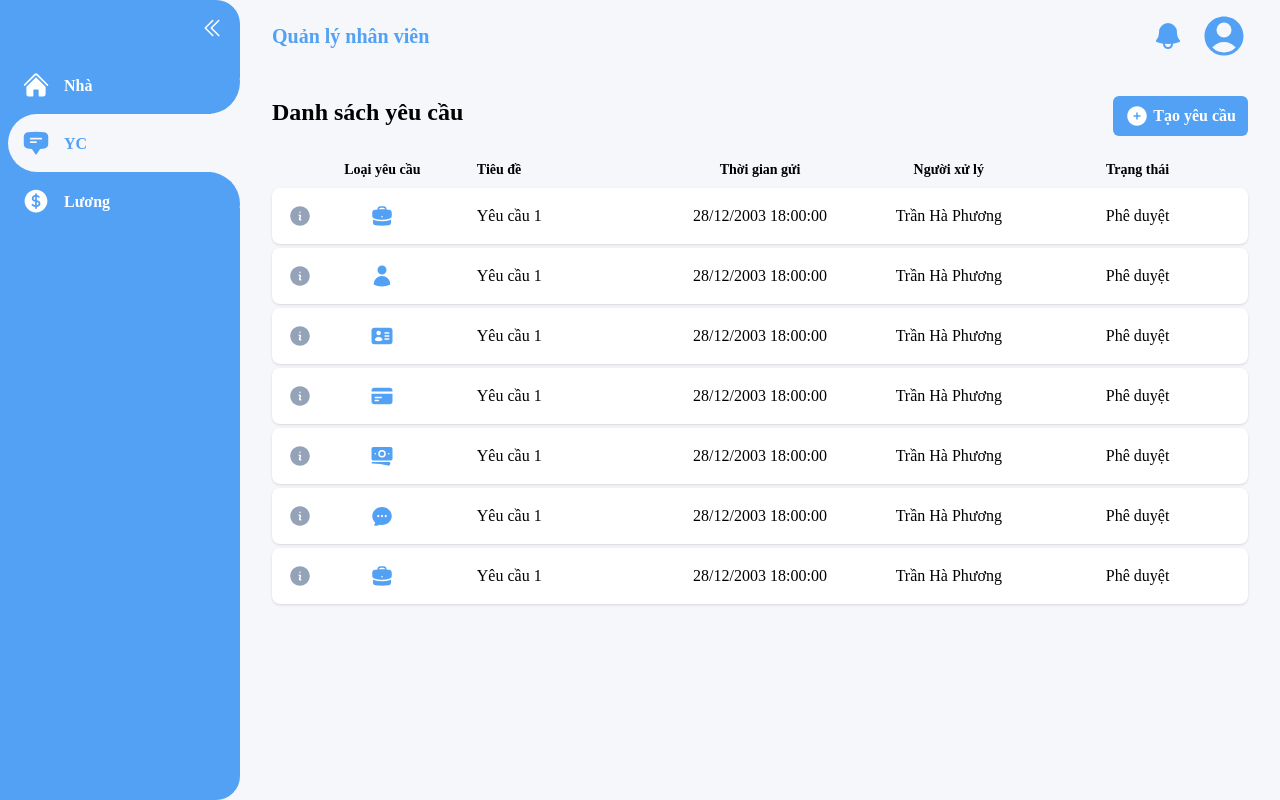
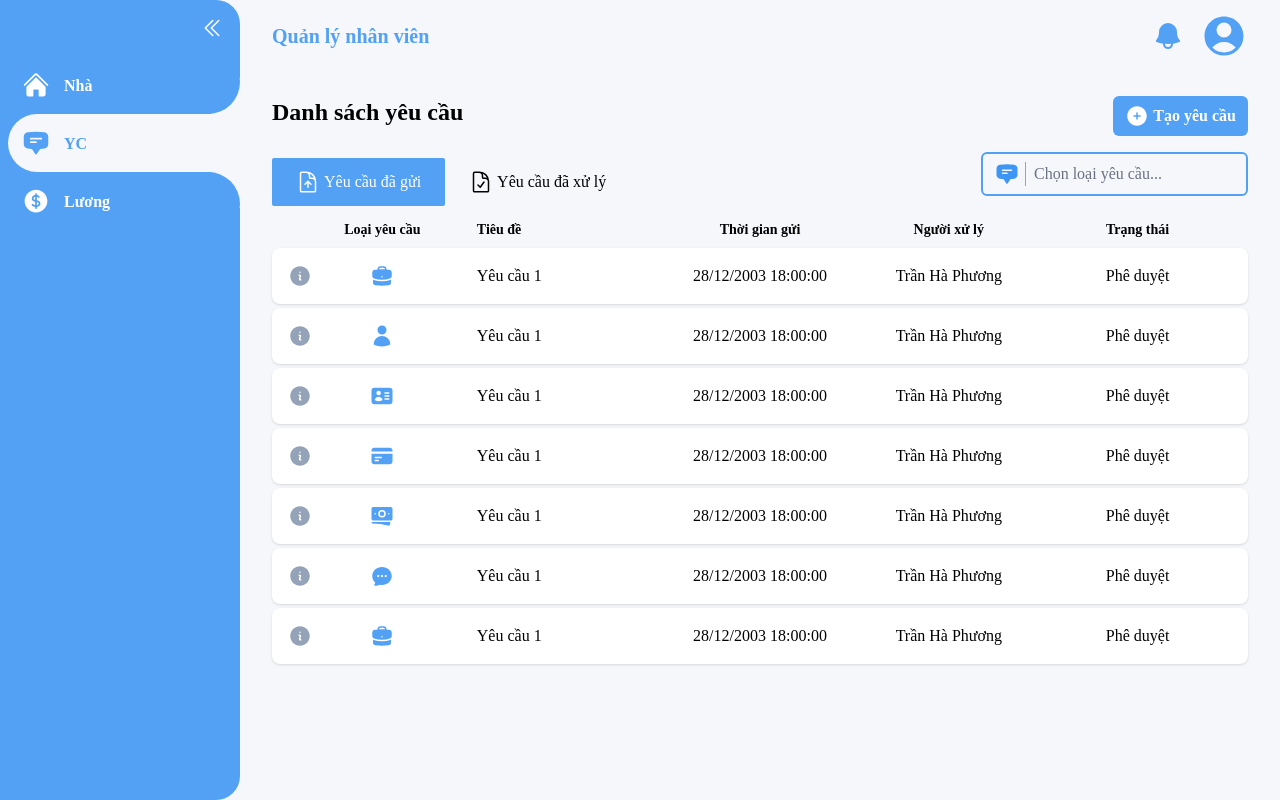
Before and after one commit to vmtuan12/DemoOOAD, a Vue app in the folder dashboard_template/: page /request in a window 1280 px wide. Built offline with nearby package versions, Linux system fonts and the light colour scheme; a web font is replaced by a local one.

Commit message:
add pick request and request type client side

```diff
--- a/dashboard_template/src/components/UI/IconInput.vue
+++ b/dashboard_template/src/components/UI/IconInput.vue
@@ -98,7 +98,7 @@ onMounted(() => {
             :disabled="disabled"
             @focusout="$emit('focusout')"
             @focusin="$emit('focus')"
-            class="placeholder:text-gray-500 w-full"
+            class="placeholder:text-gray-500 w-full bg-transparent"
         />
     </div>
 </template>
--- a/dashboard_template/src/components/UI/Request/RequestPicker.vue
+++ b/dashboard_template/src/components/UI/Request/RequestPicker.vue
@@ -2,7 +2,7 @@
 import { ref } from 'vue';
 import IconInput from '../IconInput.vue';
 
-const emits = defineEmits(['bindType']);
+const emits = defineEmits(['emitBindType']);
 
 const openPopup = ref(false);
 
@@ -11,11 +11,7 @@ const type = ref(null);
 const bindType = (val) => {
     type.value = val;
     openPopup.value = false;
-};
-
-const unbind = () => {
-    type.value = null;
-    openPopup.value = false;
+    emits('emitBindType', val);
 };
 </script>
 
@@ -26,40 +22,40 @@ const unbind = () => {
                 <path fill-rule="evenodd" d="M4.848 2.771A49.144 49.144 0 0112 2.25c2.43 0 4.817.178 7.152.52 1.978.292 3.348 2.024 3.348 3.97v6.02c0 1.946-1.37 3.678-3.348 3.97a48.901 48.901 0 01-3.476.383.39.39 0 00-.297.17l-2.755 4.133a.75.75 0 01-1.248 0l-2.755-4.133a.39.39 0 00-.297-.17 48.9 48.9 0 01-3.476-.384c-1.978-.29-3.348-2.024-3.348-3.97V6.741c0-1.946 1.37-3.68 3.348-3.97zM6.75 8.25a.75.75 0 01.75-.75h9a.75.75 0 010 1.5h-9a.75.75 0 01-.75-.75zm.75 2.25a.75.75 0 000 1.5H12a.75.75 0 000-1.5H7.5z" clip-rule="evenodd" />
             </svg>
         </IconInput>
-        <div v-if="openPopup" class="absolute z-50 bg-white w-full max-h-24 overflow-y-scroll rounded-[4px] shadow-md mt-1 shadow-[#3d96f5]/40">
-            <div class="flex items-center my-2 px-1 mx-2 py-1.5 rounded-sm transition-colors hover:bg-[#f34971]/20" @click="unbind()">
+        <div v-if="openPopup" class="absolute z-50 bg-white w-full max-h-40 overflow-y-scroll rounded-[4px] shadow-md mt-1 shadow-[#3d96f5]/40">
+            <div class="flex items-center my-2 px-1 mx-2 py-1.5 rounded-sm transition-colors hover:bg-[#f34971]/20" @click="bindType(null)">
                 <svg xmlns="http://www.w3.org/2000/svg" viewBox="0 0 24 24" fill="currentColor" class="w-6 h-6 text-[#f34971]">
                     <path fill-rule="evenodd" d="M12 2.25c-5.385 0-9.75 4.365-9.75 9.75s4.365 9.75 9.75 9.75 9.75-4.365 9.75-9.75S17.385 2.25 12 2.25zm-1.72 6.97a.75.75 0 10-1.06 1.06L10.94 12l-1.72 1.72a.75.75 0 101.06 1.06L12 13.06l1.72 1.72a.75.75 0 101.06-1.06L13.06 12l1.72-1.72a.75.75 0 10-1.06-1.06L12 10.94l-1.72-1.72z" clip-rule="evenodd" />
                 </svg>
                 <span class="ml-4 font-semibold">Bỏ chọn</span>
             </div>
-            <div class="flex items-center my-2 px-1 mx-2 py-1.5 rounded-sm transition-colors hover:bg-[#3d96f5]/20" @click="bindType('Yêu cầu công việc')">
+            <div class="flex items-center my-2 px-1 mx-2 py-1.5 rounded-sm transition-colors hover:bg-[#3d96f5]/20" @click="bindType('CONG_VIEC')">
                 <svg xmlns="http://www.w3.org/2000/svg" viewBox="0 0 24 24" fill="currentColor" class="w-6 h-6 text-[#3d96f5]">
                     <path fill-rule="evenodd" d="M7.5 5.25a3 3 0 013-3h3a3 3 0 013 3v.205c.933.085 1.857.197 2.774.334 1.454.218 2.476 1.483 2.476 2.917v3.033c0 1.211-.734 2.352-1.936 2.752A24.726 24.726 0 0112 15.75c-2.73 0-5.357-.442-7.814-1.259-1.202-.4-1.936-1.541-1.936-2.752V8.706c0-1.434 1.022-2.7 2.476-2.917A48.814 48.814 0 017.5 5.455V5.25zm7.5 0v.09a49.488 49.488 0 00-6 0v-.09a1.5 1.5 0 011.5-1.5h3a1.5 1.5 0 011.5 1.5zm-3 8.25a.75.75 0 100-1.5.75.75 0 000 1.5z" clip-rule="evenodd" />
                     <path d="M3 18.4v-2.796a4.3 4.3 0 00.713.31A26.226 26.226 0 0012 17.25c2.892 0 5.68-.468 8.287-1.335.252-.084.49-.189.713-.311V18.4c0 1.452-1.047 2.728-2.523 2.923-2.12.282-4.282.427-6.477.427a49.19 49.19 0 01-6.477-.427C4.047 21.128 3 19.852 3 18.4z" />
                 </svg>
                 <span class="ml-4 font-semibold">Yêu cầu công việc</span>
             </div>
-            <div class="flex items-center my-2 px-1 mx-2 py-1.5 rounded-sm transition-colors hover:bg-[#3d96f5]/20" @click="bindType('Yêu cầu cá nhân')">
+            <div class="flex items-center my-2 px-1 mx-2 py-1.5 rounded-sm transition-colors hover:bg-[#3d96f5]/20" @click="bindType('CA_NHAN')">
                 <svg xmlns="http://www.w3.org/2000/svg" viewBox="0 0 24 24" fill="currentColor" class="w-6 h-6 text-[#3d96f5]">
                     <path fill-rule="evenodd" d="M7.5 6a4.5 4.5 0 119 0 4.5 4.5 0 01-9 0zM3.751 20.105a8.25 8.25 0 0116.498 0 .75.75 0 01-.437.695A18.683 18.683 0 0112 22.5c-2.786 0-5.433-.608-7.812-1.7a.75.75 0 01-.437-.695z" clip-rule="evenodd" />
                 </svg>
                 <span class="ml-4 font-semibold">Yêu cầu cá nhân</span>
             </div>
-            <div class="flex items-center my-2 px-1 mx-2 py-1.5 rounded-sm transition-colors hover:bg-[#3d96f5]/20" @click="bindType('Yêu cầu chỉnh sửa hồ sơ')">
+            <div class="flex items-center my-2 px-1 mx-2 py-1.5 rounded-sm transition-colors hover:bg-[#3d96f5]/20" @click="bindType('CSHS')">
                 <svg xmlns="http://www.w3.org/2000/svg" viewBox="0 0 24 24" fill="currentColor" class="w-6 h-6 text-[#3d96f5]">
                     <path fill-rule="evenodd" d="M4.5 3.75a3 3 0 00-3 3v10.5a3 3 0 003 3h15a3 3 0 003-3V6.75a3 3 0 00-3-3h-15zm4.125 3a2.25 2.25 0 100 4.5 2.25 2.25 0 000-4.5zm-3.873 8.703a4.126 4.126 0 017.746 0 .75.75 0 01-.351.92 7.47 7.47 0 01-3.522.877 7.47 7.47 0 01-3.522-.877.75.75 0 01-.351-.92zM15 8.25a.75.75 0 000 1.5h3.75a.75.75 0 000-1.5H15zM14.25 12a.75.75 0 01.75-.75h3.75a.75.75 0 010 1.5H15a.75.75 0 01-.75-.75zm.75 2.25a.75.75 0 000 1.5h3.75a.75.75 0 000-1.5H15z" clip-rule="evenodd" />
                 </svg>
                 <span class="ml-4 font-semibold">Yêu cầu chỉnh sửa hồ sơ</span>
             </div>
-            <div class="flex items-center my-2 px-1 mx-2 py-1.5 rounded-sm transition-colors hover:bg-[#3d96f5]/20" @click="bindType('Yêu cầu tăng lương')">
+            <div class="flex items-center my-2 px-1 mx-2 py-1.5 rounded-sm transition-colors hover:bg-[#3d96f5]/20" @click="bindType('FIXED_SAL')">
                 <svg xmlns="http://www.w3.org/2000/svg" viewBox="0 0 24 24" fill="currentColor" class="w-6 h-6 text-[#3d96f5]">
                     <path d="M4.5 3.75a3 3 0 00-3 3v.75h21v-.75a3 3 0 00-3-3h-15z" />
                     <path fill-rule="evenodd" d="M22.5 9.75h-21v7.5a3 3 0 003 3h15a3 3 0 003-3v-7.5zm-18 3.75a.75.75 0 01.75-.75h6a.75.75 0 010 1.5h-6 text-[#3d96f5]a.75.75 0 01-.75-.75zm.75 2.25a.75.75 0 000 1.5h3a.75.75 0 000-1.5h-3z" clip-rule="evenodd" />
                 </svg>
                 <span class="ml-4 font-semibold">Yêu cầu tăng lương</span>
             </div>
-            <div class="flex items-center my-2 px-1 mx-2 py-1.5 rounded-sm transition-colors hover:bg-[#3d96f5]/20" @click="bindType('Yêu cầu sửa lương tháng')">
+            <div class="flex items-center my-2 px-1 mx-2 py-1.5 rounded-sm transition-colors hover:bg-[#3d96f5]/20" @click="bindType('MONTH_SAL')">
                 <svg xmlns="http://www.w3.org/2000/svg" viewBox="0 0 24 24" fill="currentColor" class="w-6 h-6 text-[#3d96f5]">
                     <path d="M12 7.5a2.25 2.25 0 100 4.5 2.25 2.25 0 000-4.5z" />
                     <path fill-rule="evenodd" d="M1.5 4.875C1.5 3.839 2.34 3 3.375 3h17.25c1.035 0 1.875.84 1.875 1.875v9.75c0 1.036-.84 1.875-1.875 1.875H3.375A1.875 1.875 0 011.5 14.625v-9.75zM8.25 9.75a3.75 3.75 0 117.5 0 3.75 3.75 0 01-7.5 0zM18.75 9a.75.75 0 00-.75.75v.008c0 .414.336.75.75.75h.008a.75.75 0 00.75-.75V9.75a.75.75 0 00-.75-.75h-.008zM4.5 9.75A.75.75 0 015.25 9h.008a.75.75 0 01.75.75v.008a.75.75 0 01-.75.75H5.25a.75.75 0 01-.75-.75V9.75z" clip-rule="evenodd" />
@@ -67,7 +63,7 @@ const unbind = () => {
                 </svg>
                 <span class="ml-4 font-semibold">Yêu cầu sửa lương tháng</span>
             </div>
-            <div class="flex items-center my-2 px-1 mx-2 py-1.5 rounded-sm transition-colors hover:bg-[#3d96f5]/20" @click="bindType('Yêu cầu đánh giá lại')">
+            <div class="flex items-center my-2 px-1 mx-2 py-1.5 rounded-sm transition-colors hover:bg-[#3d96f5]/20" @click="bindType('RE_EVAL')">
                 <svg viewBox="0 0 24 24" fill="currentColor" class="w-6 h-6 text-[#3d96f5]">
                     <path fill-rule="evenodd" d="M4.804 21.644A6.707 6.707 0 006 21.75a6.721 6.721 0 003.583-1.029c.774.182 1.584.279 2.417.279 5.322 0 9.75-3.97 9.75-9 0-5.03-4.428-9-9.75-9s-9.75 3.97-9.75 9c0 2.409 1.025 4.587 2.674 6.192.232.226.277.428.254.543a3.73 3.73 0 01-.814 1.686.75.75 0 00.44 1.223zM8.25 10.875a1.125 1.125 0 100 2.25 1.125 1.125 0 000-2.25zM10.875 12a1.125 1.125 0 112.25 0 1.125 1.125 0 01-2.25 0zm4.875-1.125a1.125 1.125 0 100 2.25 1.125 1.125 0 000-2.25z" clip-rule="evenodd" />
                 </svg>
--- a/dashboard_template/src/pages/Request.vue
+++ b/dashboard_template/src/pages/Request.vue
@@ -74,6 +74,13 @@ const request = ref({
     note: null
 });
 
+const viewSentRequest = ref(true);
+const viewRequestType = ref(null);
+
+const pickRequestType = (val) => {
+    viewRequestType.value = val;
+}
+
 const sendRequest = () => {
 
 };
@@ -90,6 +97,25 @@ const sendRequest = () => {
                 </svg>
                 Tạo yêu cầu
             </Button>
+        </div>
+        <div class="flex justify-between items-center">
+            <div class="flex">
+                <div @click="viewSentRequest = true" class="flex items-center gap-x-1 px-6 py-3 rounded-sm cursor-pointer transition-colors" :class="viewSentRequest ? 'bg-[#52a1f5] text-white' : 'hover:bg-[#52a1f5]/30'">
+                    <svg xmlns="http://www.w3.org/2000/svg" fill="none" viewBox="0 0 24 24" stroke-width="1.5" stroke="currentColor" class="w-6 h-6">
+                        <path stroke-linecap="round" stroke-linejoin="round" d="M19.5 14.25v-2.625a3.375 3.375 0 00-3.375-3.375h-1.5A1.125 1.125 0 0113.5 7.125v-1.5a3.375 3.375 0 00-3.375-3.375H8.25m6.75 12l-3-3m0 0l-3 3m3-3v6m-1.5-15H5.625c-.621 0-1.125.504-1.125 1.125v17.25c0 .621.504 1.125 1.125 1.125h12.75c.621 0 1.125-.504 1.125-1.125V11.25a9 9 0 00-9-9z" />
+                    </svg>
+                    <span>Yêu cầu đã gửi</span>
+                </div>
+                <div @click="viewSentRequest = false" class="flex items-center gap-x-1 px-6 py-3 rounded-sm cursor-pointer transition-colors" :class="!viewSentRequest ? 'bg-[#52a1f5] text-white' : 'hover:bg-[#52a1f5]/30'">
+                    <svg xmlns="http://www.w3.org/2000/svg" fill="none" viewBox="0 0 24 24" stroke-width="1.5" stroke="currentColor" class="w-6 h-6">
+                        <path stroke-linecap="round" stroke-linejoin="round" d="M10.125 2.25h-4.5c-.621 0-1.125.504-1.125 1.125v17.25c0 .621.504 1.125 1.125 1.125h12.75c.621 0 1.125-.504 1.125-1.125v-9M10.125 2.25h.375a9 9 0 019 9v.375M10.125 2.25A3.375 3.375 0 0113.5 5.625v1.5c0 .621.504 1.125 1.125 1.125h1.5a3.375 3.375 0 013.375 3.375M9 15l2.25 2.25L15 12" />
+                    </svg>
+                    <span>Yêu cầu đã xử lý</span>
+                </div>
+            </div>
+            <div>
+                <RequestPicker @emit-bind-type="pickRequestType" />
+            </div>
         </div>
         <div class="px-4 py-2 items-center grid grid-cols-5 grid-rows-[repeat(x,max-content),1fr] font-bold text-sm">
             <span class="text-center">Loại yêu cầu</span>
```
